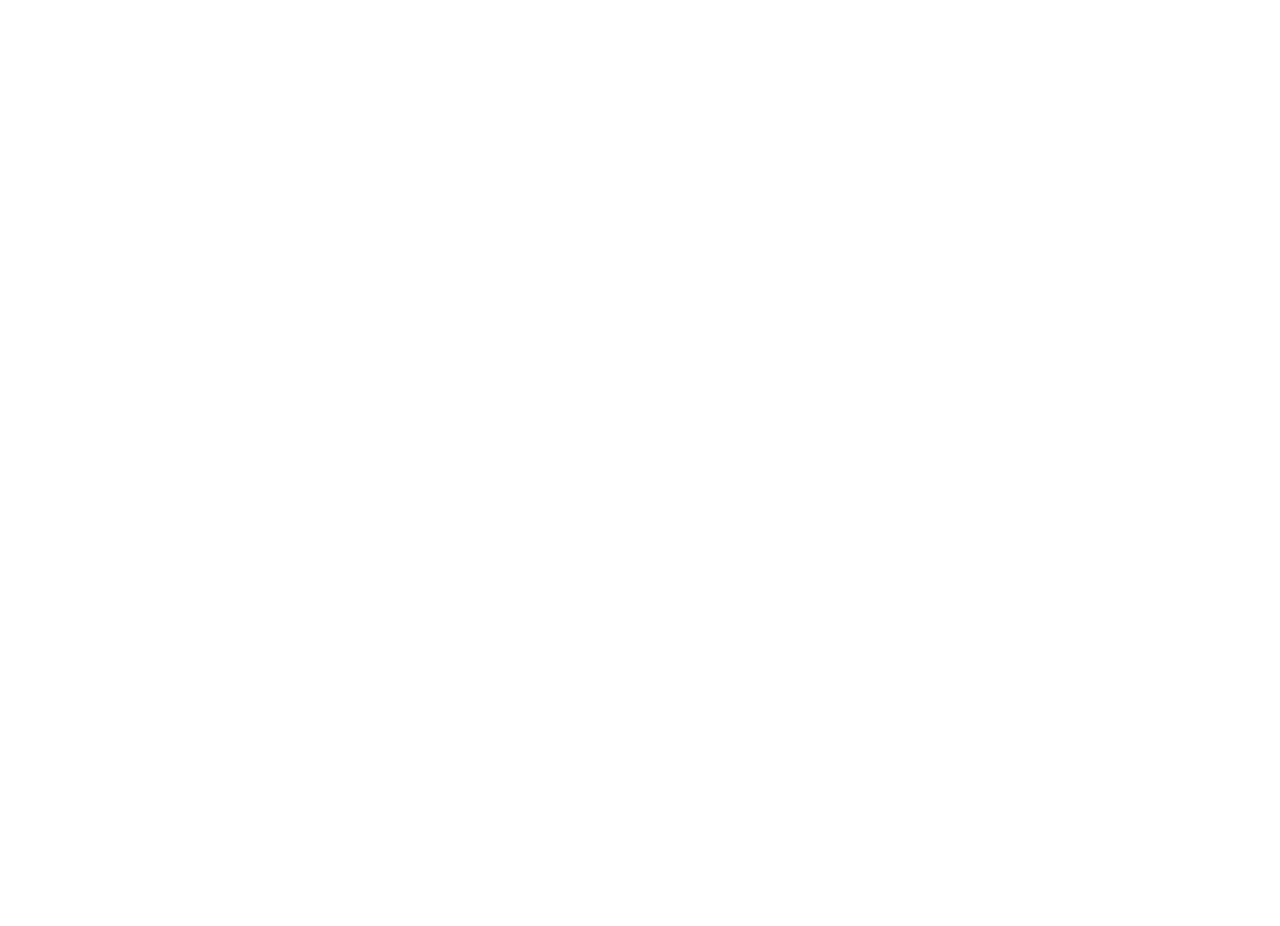
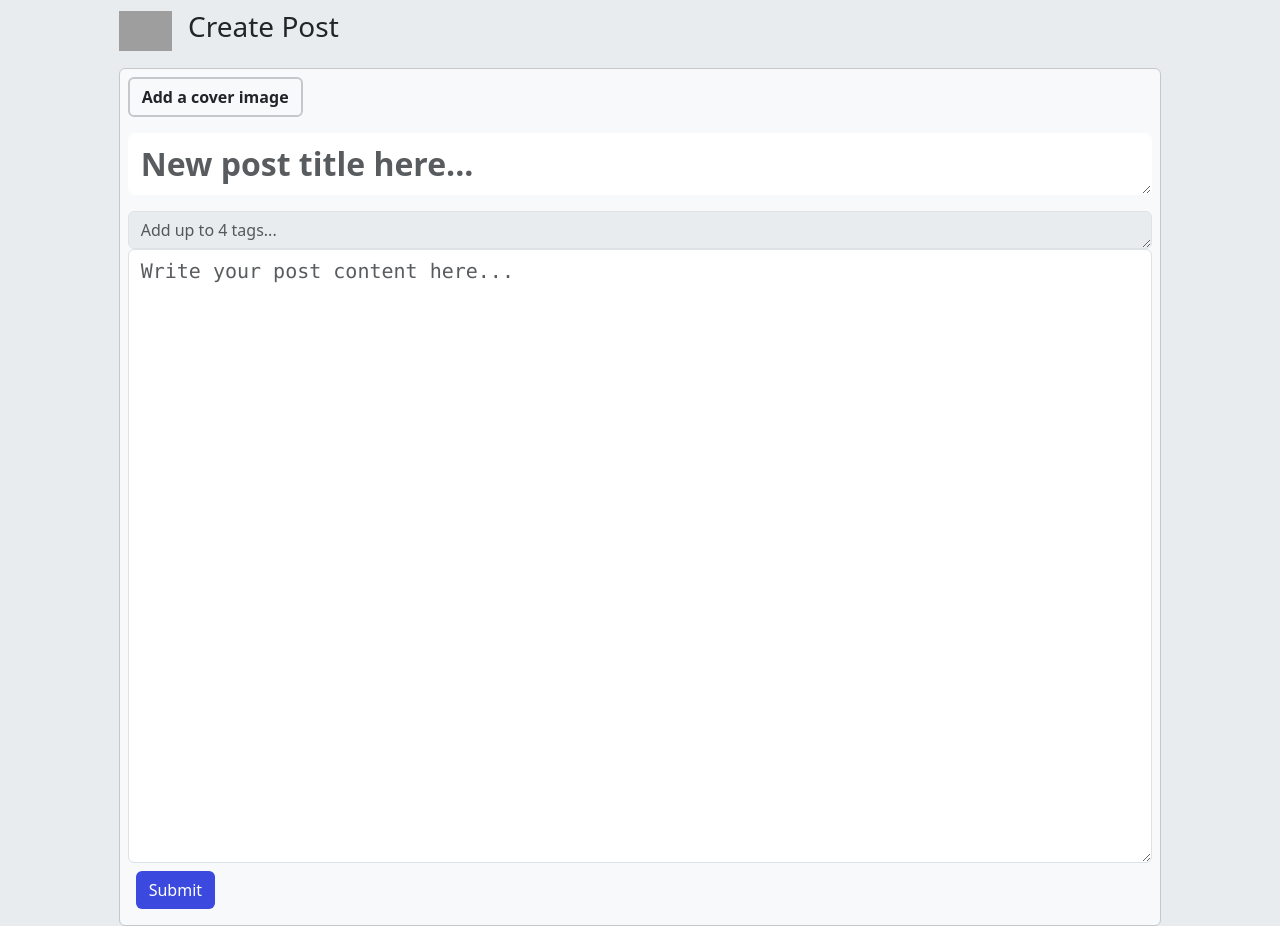
Before and after one commit to angelaggar/jschallenge, a plain HTML site: page pages/newPostForm.html in a window 1280 px wide. Before the commit the page ends 800 px from the top, so only its background shows below. Drawn offline with nearby package versions, Linux system fonts and the light colour scheme; grey boxes are pictures that could not be loaded.

Commit message:
feat: alternative pages & index.html

```diff
--- a/pages/newPostForm.html
+++ b/pages/newPostForm.html
@@ -0,0 +1,49 @@
+<!DOCTYPE html>
+<html lang="en">
+<head>
+    <meta charset="UTF-8">
+    <meta name="viewport" content="width=device-width, initial-scale=1.0">
+    <link href="https://cdn.jsdelivr.net/npm/bootstrap@5.3.2/dist/css/bootstrap.min.css"
+    rel="stylesheet" integrity="sha384-T3c6CoIi6uLrA9TneNEoa7RxnatzjcDSCmG1MXxSR1GAsXEV/Dwwykc2MPK8M2HN"
+    crossorigin="anonymous">
+    <link rel="stylesheet" href="../css/styles.css">
+    <title>New Post</title>
+</head>
+<body class="bg-body-secondary">
+    <div class="d-flex flex-column container-fluid col col-10" style="margin-top: 10px;">
+        <div class="d-flex flex-row">
+            <a href="../index.html" class="d-flex align-items-center">
+                <img style="height: 40px;" src="https://dev-to-uploads.s3.amazonaws.com/uploads/logos/resized_logo_UQww2soKuUsjaOGNB38o.png"
+                alt="Dev.to">
+            </a>
+            <h2 class="d-flex align-items-end ps-3 fs-3">Create Post</h2>
+        </div>
+        <div class="d-flex flex-column bg-light border border-secondary-subtle rounded p-2 mt-3">
+            <div class="">
+                <label id="cover" type="file" class="input-group-text border btn btn-file border-2 border-secondary-subtle fs-6 fw-semibold" for="inputGroupFile01">
+                    Add a cover image
+                </label>
+            </div>
+            <div id="postsColumn">
+                <textarea class="form-control fs-2 fw-bold border-white my-3" rows="1"
+                id="title" name="title" placeholder="New post title here..."></textarea>
+                <textarea class="form-control bg-body-secondary" rows="1"
+                id="tags" name="tags" placeholder="Add up to 4 tags..."></textarea>
+                <textarea class="form-control fs-5 font-monospace" rows="20"
+                id="body" name="body" placeholder="Write your post content here..."></textarea>
+            </div>
+            <div class="col col-1 m-2 mr-0">
+                <a class="btn btnPurple" href="../index.html">Submit</a>
+            </div>
+
+        </div>
+    </div>
+
+
+
+    <script src="https://cdn.jsdelivr.net/npm/bootstrap@5.3.2/dist/js/bootstrap.bundle.min.js"
+    integrity="sha384-C6RzsynM9kWDrMNeT87bh95OGNyZPhcTNXj1NW7RuBCsyN/o0jlpcV8Qyq46cDfL"
+    crossorigin="anonymous"></script>
+    <script src=""></script>
+</body>
+</html>
```
Also changed, not shown: index.html (+7 -5 lines), pages/post.html (+22 -0 lines).
